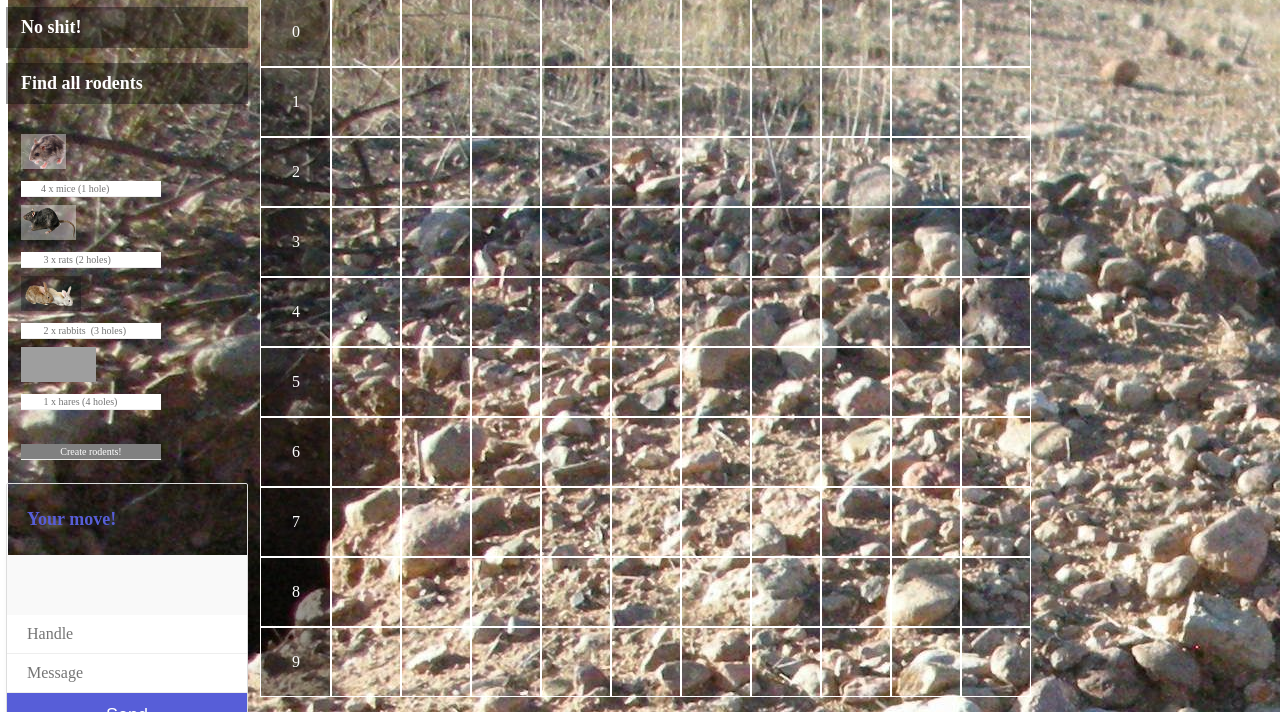
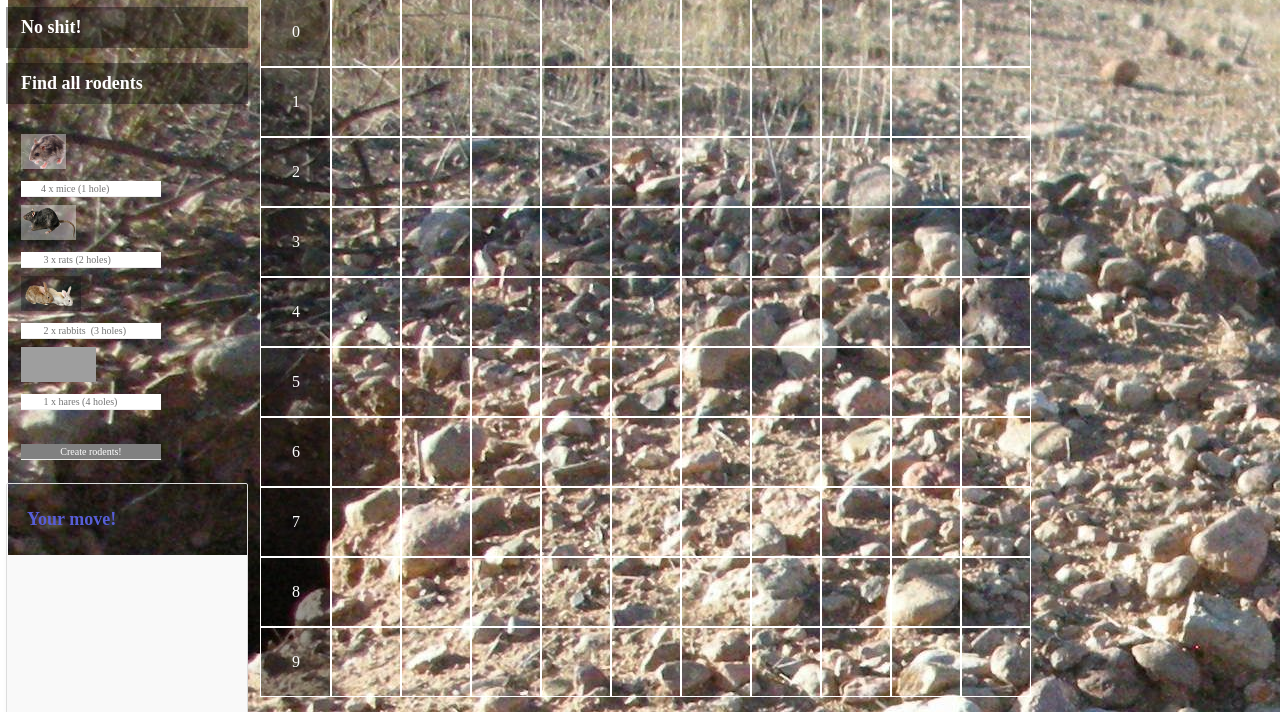
Before and after one commit to olisis/olisis, a plain HTML site: page index.html in a window 1280 px wide. Shown: the part 79-791 px from the top of the page. Drawn offline with nearby package versions, Linux system fonts and the light colour scheme; no server answers; grey boxes are pictures that could not be loaded.

Commit message:
Update styles.css

```diff
--- a/styles.css
+++ b/styles.css
@@ -13,7 +13,7 @@ h2{
 }
 
 #chat-window{
-    height: 60px;
+    height: 160px;
     overflow: auto;
     background: #f9f9f9;
 }
```
